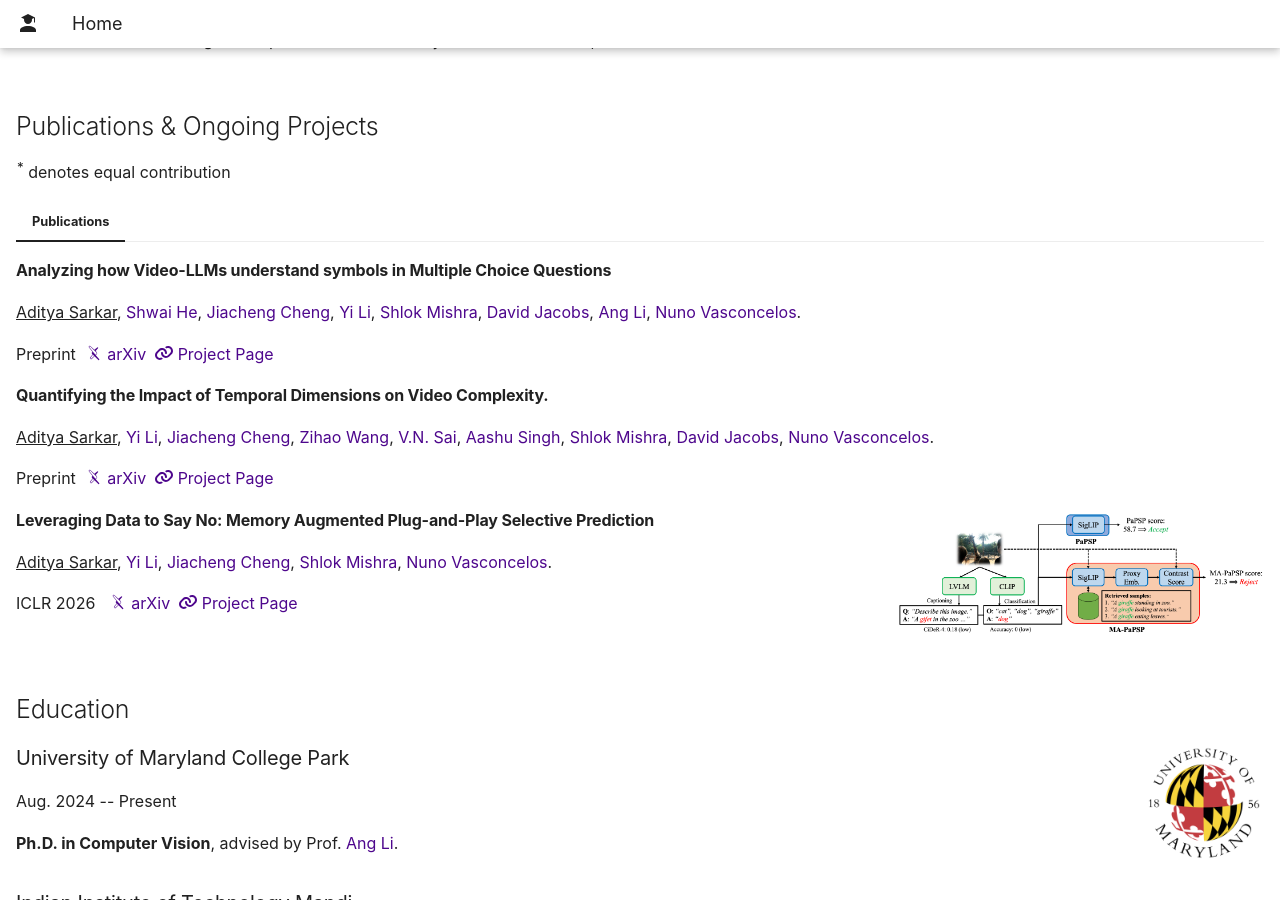
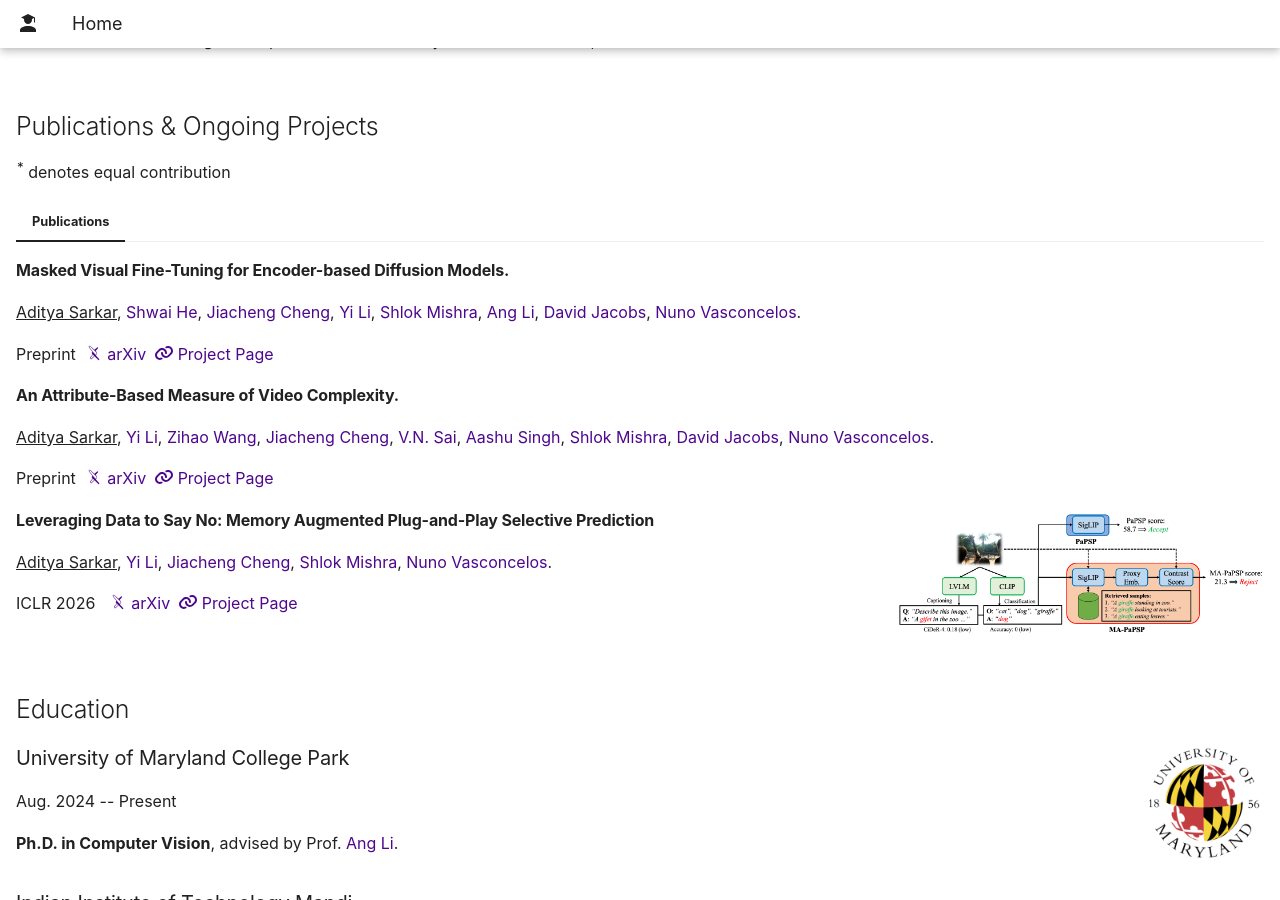
Before and after one commit to kingston-aditya/kingston-aditya.github.io, an MkDocs documentation site: the page built from docs/index.md, in a window 1280 px wide and 900 px high, scrolled down 760 px. Built offline with MkDocs 1.6.1 and Material for MkDocs 9.7.7, drawn with Linux system fonts in a browser that asks for light colours; emoji names are drawn with the system emoji font; some web fonts are replaced.

```diff
--- a/docs/index.md
+++ b/docs/index.md
@@ -41,15 +41,15 @@
 
 === "Publications"
 
-    ####Analyzing how Video-LLMs understand symbols in Multiple Choice Questions
+    ####Masked Visual Fine-Tuning for Encoder-based Diffusion Models.
 
-    <u>Aditya Sarkar</u>, [Shwai He](https://shwai-he.github.io/), [Jiacheng Cheng](), [Yi Li](http://www.svcl.ucsd.edu/people/yili/), [Shlok Mishra](https://shlokk.github.io/shlokmishra.github.io/), [David Jacobs](https://www.cs.umd.edu/~djacobs/), [Ang Li](https://www.ang-li.com/), [Nuno Vasconcelos](http://www.svcl.ucsd.edu/people/nuno/).
+    <u>Aditya Sarkar</u>, [Shwai He](https://shwai-he.github.io/), [Jiacheng Cheng](http://www.svcl.ucsd.edu/people/jiacheng/), [Yi Li](http://www.svcl.ucsd.edu/people/yili/), [Shlok Mishra](https://shlokk.github.io/shlokmishra.github.io/), [Ang Li](https://www.ang-li.com/), [David Jacobs](https://www.cs.umd.edu/~djacobs/), [Nuno Vasconcelos](http://www.svcl.ucsd.edu/people/nuno/).
 
     Preprint&nbsp;&nbsp;[:academicons-arxiv: arXiv]()&nbsp;&nbsp;[:fontawesome-solid-link: Project Page]()
 
-    ####Quantifying the Impact of Temporal Dimensions on Video Complexity.
+    ####An Attribute-Based Measure of Video Complexity.
 
-    <u>Aditya Sarkar</u>, [Yi Li](http://www.svcl.ucsd.edu/people/yili/), [Jiacheng Cheng](http://www.svcl.ucsd.edu/people/jiacheng/), [Zihao Wang](), [V.N. Sai](), [Aashu Singh](), [Shlok Mishra](), [David Jacobs](https://www.cs.umd.edu/~djacobs/), [Nuno Vasconcelos](http://www.svcl.ucsd.edu/people/nuno/).
+    <u>Aditya Sarkar</u>, [Yi Li](http://www.svcl.ucsd.edu/people/yili/), [Zihao Wang](), [Jiacheng Cheng](http://www.svcl.ucsd.edu/people/jiacheng/), [V.N. Sai](), [Aashu Singh](), [Shlok Mishra](https://shlokk.github.io/shlokmishra.github.io/), [David Jacobs](https://www.cs.umd.edu/~djacobs/), [Nuno Vasconcelos](http://www.svcl.ucsd.edu/people/nuno/).
 
     Preprint&nbsp;&nbsp;[:academicons-arxiv: arXiv]()&nbsp;&nbsp;[:fontawesome-solid-link: Project Page]()
 
```
